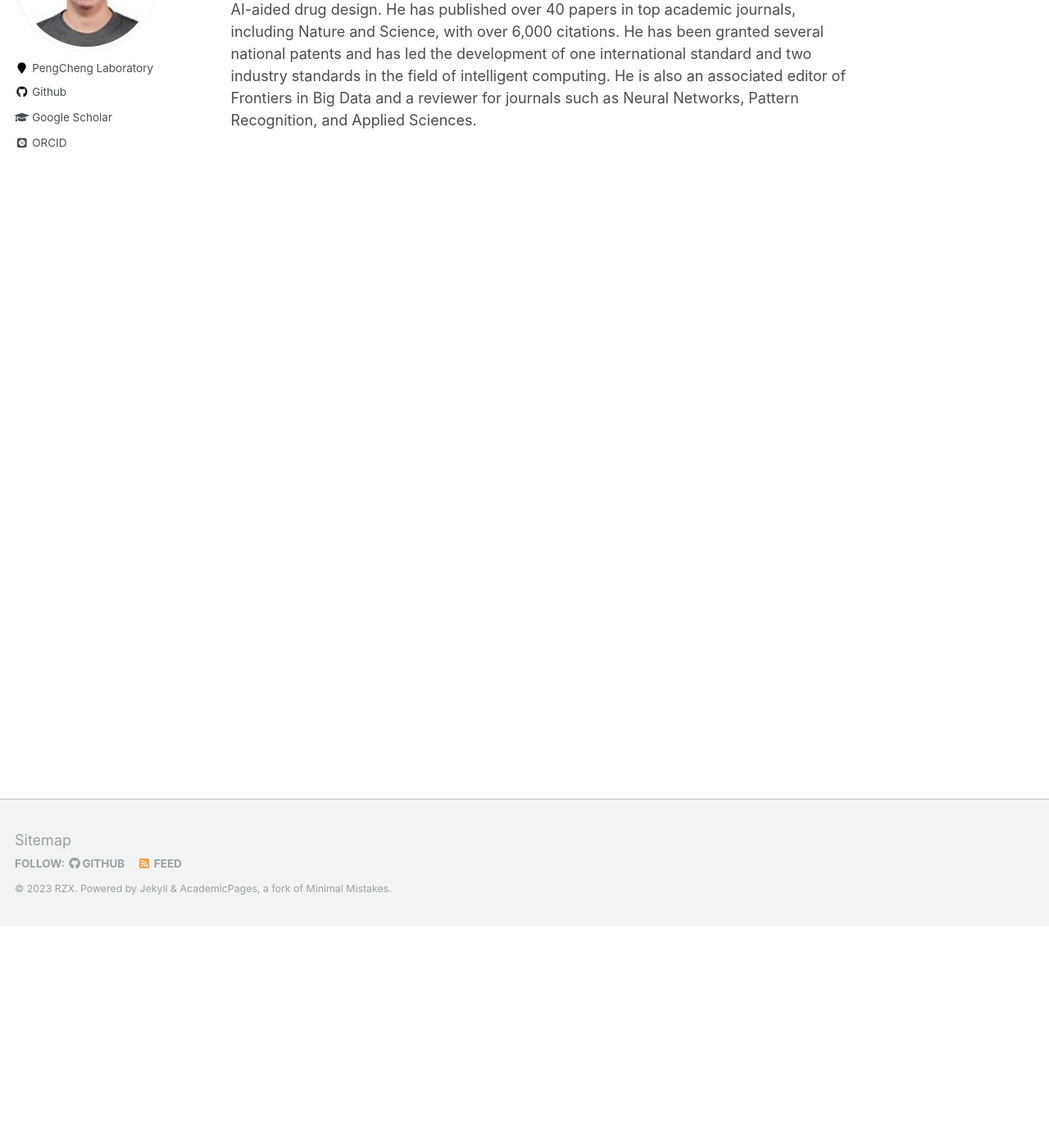
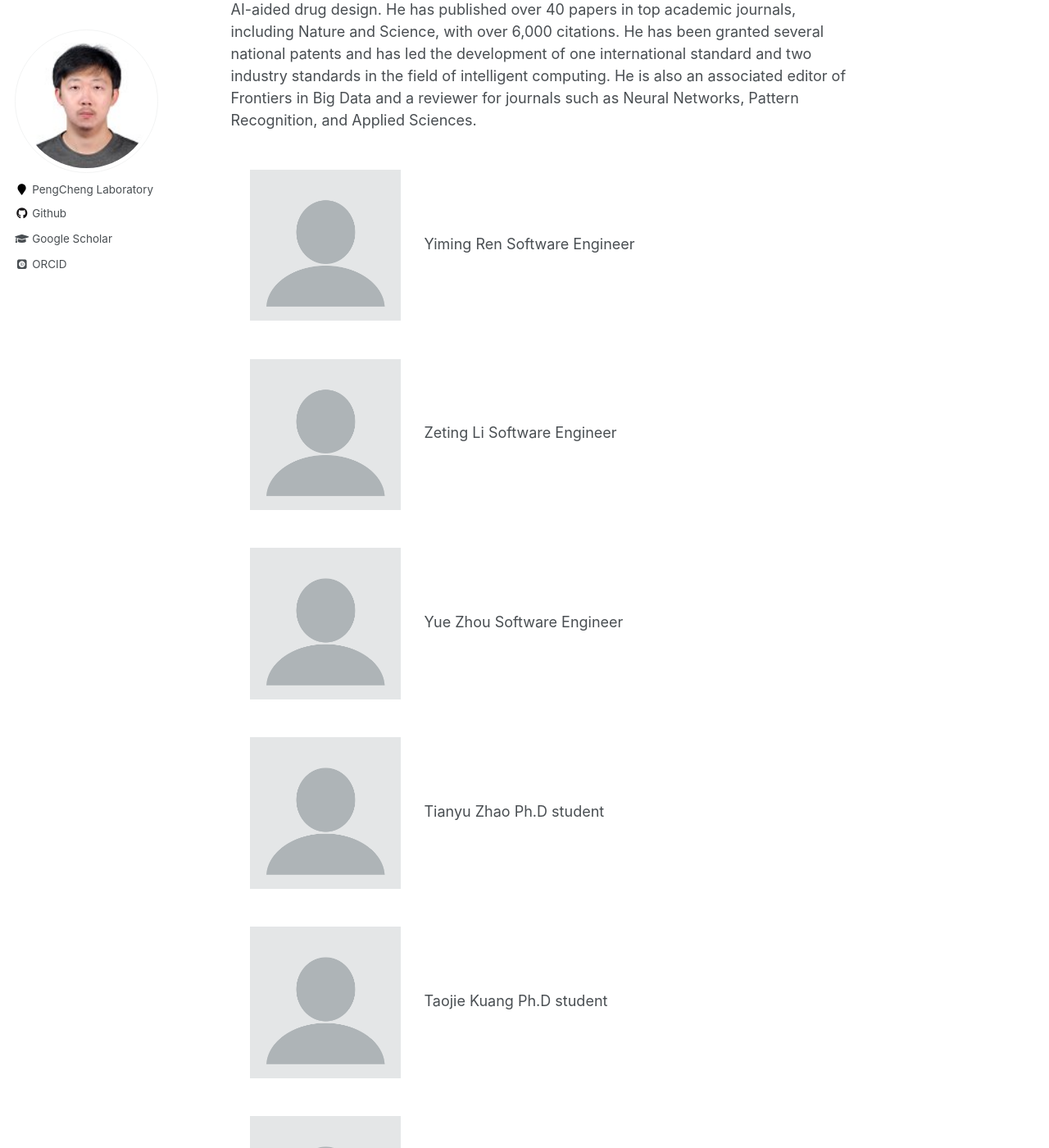
Before and after one commit to zhixiang-ren/zhixiang-ren.github.io, a Jekyll site: the page built from _pages/about.md, in a window 1280 px wide and 1400 px high, scrolled down 270 px. Shown: the whole window at 82% size. Built offline with Jekyll 4.4.1, drawn with Linux system fonts in a browser that asks for light colours; some web fonts are replaced; some of the changed text lies outside the part shown.

Commit message:
Update about.md

```diff
--- a/_pages/about.md
+++ b/_pages/about.md
@@ -10,3 +10,42 @@ redirect_from:
 
 
 Zhixiang Ren is currently an Associate Research Scientist and PhD Supervisor at the PengCheng Laboratory in Shenzhen, China. He received his PhD from the University of New Mexico in 2018. His research interests include deep learning, intelligent scientific computing, multi-modal large AI models, AI for science, especially “AI+bioinformatics” and AI-aided drug design. He has published over 40 papers in top academic journals, including Nature and Science, with over 6,000 citations. He has been granted several national patents and has led the development of one international standard and two industry standards in the field of intelligent computing. He is also an associated editor of Frontiers in Big Data and a reviewer for journals such as Neural Networks, Pattern Recognition, and Applied Sciences.
+
+<div style="overflow: hidden;">
+
+  <div style="float: left;">
+    <img style="width: 30%;padding: 3%;" src="/images/profile.png" />
+    <h>Yiming Ren</h>
+    <h>Software Engineer</h>
+  </div>
+
+  <div style="float: left;">
+    <img style="width: 30%;padding: 3%;" src="/images/profile.png" />
+    <h>Zeting Li</h>
+    <h>Software Engineer</h>
+  </div>
+
+  <div style="float: left;">
+    <img style="width: 30%;padding: 3%;" src="/images/profile.png" />
+    <h>Yue Zhou</h>
+    <h>Software Engineer</h>
+  </div>
+
+  <div style="float: left;">
+    <img style="width: 30%;padding: 3%;" src="/images/profile.png" />
+    <h>Tianyu Zhao</h>
+    <h>Ph.D student</h>
+  </div>
+
+  <div style="float: left;">
+    <img style="width: 30%;padding: 3%;" src="/images/profile.png" />
+    <h>Taojie Kuang</h>
+    <h>Ph.D student</h>
+  </div>
+
+  <div style="float: left;">
+    <img style="width: 30%;padding: 3%;" src="/images/profile.png" />
+    <h>Pengfei Liu</h>
+    <h>Ph.D student</h>
+  </div>
+</div>
```
